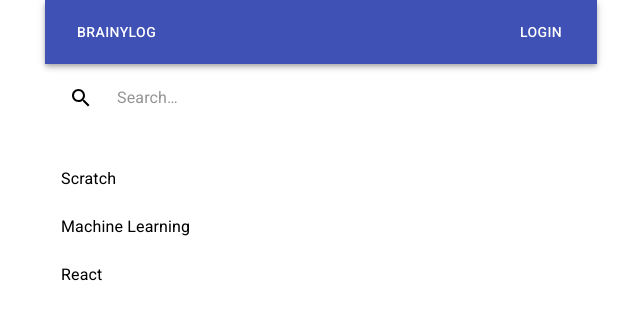
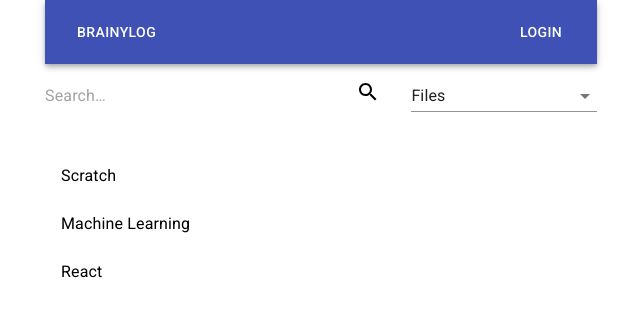
Before and after one commit to thehamzarocks/brainy-web, a React (Create React App) app in the folder brainyweb/: page /start in a window 1280 px wide. Shown: the top 320 px of the page, without its empty margins (319-959 px from the left). Built offline with nearby package versions, Linux system fonts and the light colour scheme.

Commit message:
adding scratchfile

```diff
--- a/brainyweb/src/App.js
+++ b/brainyweb/src/App.js
@@ -8,6 +8,7 @@ import { BrowserRouter as Router, Switch, Route } from "react-router-dom";
 import HomePageContent from "./HomePageContent";
 import Layout from "./Layout";
 import StartPage from "./StartPage";
+import ScratchFile from "./ScratchFile";
 
 const useStyles = makeStyles((theme) => ({
   root: {
@@ -40,6 +41,9 @@ function App() {
             <Route path="/start">
               <StartPage/>
             </Route>
+            <Route path="/scratchFile">
+              <ScratchFile/>
+            </Route>
             <Route path="/">
               <HomePageContent />
             </Route>
--- /dev/null
+++ b/brainyweb/src/ScratchFile.js
@@ -0,0 +1,65 @@
+import React from "react";
+import Button from "@material-ui/core/Button";
+import { makeStyles } from "@material-ui/core/styles";
+import { Typography } from "@material-ui/core";
+import TextField from "@material-ui/core/TextField";
+
+const useStyles = makeStyles(() => ({
+  fileHeader: {
+    display: "flex",
+    flexDirection: "row",
+  },
+  fileName: {
+    flexGrow: "1",
+  },
+  tags: {
+    flexGrow: "3",
+  },
+}));
+
+function ScatchFile() {
+  const classes = useStyles();
+
+  const [value, setValue] = React.useState("");
+
+  const handleChange = (event) => {
+    setValue(event.target.value);
+  };
+
+  return (
+    <React.Fragment>
+      <div className={classes.fileHeader}>
+        <div className={classes.fileName}>
+          <Typography variant="h5">Scratch File</Typography>
+        </div>
+        <div className={classes.tags}>
+          <Typography variant="h6">Tags: scratchfile</Typography>
+        </div>
+        <div>
+          <Button color="default">
+            Actions
+          </Button>
+        </div>
+        <div>
+          <Button color="primary">
+            Save
+          </Button>
+        </div>
+      </div>
+      <form className={classes.root} noValidate autoComplete="off">
+        <div>
+          <TextField
+          spellCheck="false"
+            fullWidth="true"
+            rows="30"
+            id="standard-multiline-flexible"
+            multiline
+            value={value}
+            onChange={handleChange}
+          />
+        </div>
+      </form>
+    </React.Fragment>
+  );
+}
+export default ScatchFile;
--- a/brainyweb/src/StartPage.js
+++ b/brainyweb/src/StartPage.js
@@ -1,138 +1,81 @@
 import React from "react";
-import Button from "@material-ui/core/Button";
-import AppBar from "@material-ui/core/AppBar";
-import Toolbar from "@material-ui/core/Toolbar";
-import { makeStyles, fade } from "@material-ui/core/styles";
+import { makeStyles } from "@material-ui/core/styles";
 import SearchIcon from "@material-ui/icons/Search";
 import InputBase from "@material-ui/core/InputBase";
-import FormControl from "@material-ui/core/FormControl";
 import Select from "@material-ui/core/Select";
-import InputLabel from "@material-ui/core/InputLabel";
-import FormHelperText from "@material-ui/core/FormHelperText";
-import NativeSelect from "@material-ui/core/NativeSelect";
-
 import List from "@material-ui/core/List";
 import ListItem from "@material-ui/core/ListItem";
-import ListItemIcon from "@material-ui/core/ListItemIcon";
 import ListItemText from "@material-ui/core/ListItemText";
-import Divider from "@material-ui/core/Divider";
-import InboxIcon from "@material-ui/icons/Inbox";
-import DraftsIcon from "@material-ui/icons/Drafts";
-
+import MenuItem from "@material-ui/core/MenuItem";
 import { Link } from "react-router-dom";
 
 const useStyles = makeStyles((theme) => ({
-  grow: {
-    flexGrow: 1,
+  searchBar: {
+    display: "flex",
+    flexDirection: "row",
+    justifyContent: "space-around",
+    marginTop: theme.spacing(2),
   },
-  menuButton: {
-    marginRight: theme.spacing(2),
-  },
-  title: {
-    display: "none",
-    [theme.breakpoints.up("sm")]: {
-      display: "block",
-    },
-  },
-  search: {
-    position: "relative",
-    borderRadius: theme.shape.borderRadius,
-    backgroundColor: fade(theme.palette.common.white, 0.15),
-    "&:hover": {
-      backgroundColor: fade(theme.palette.common.white, 0.25),
-    },
-    marginTop: theme.spacing(2),
-    marginRight: theme.spacing(2),
-    marginLeft: 0,
-    width: "100%",
-    [theme.breakpoints.up("sm")]: {
-      marginLeft: theme.spacing(3),
-      width: "auto",
-    },
+  searchInput: {
+    flexGrow: "4",
   },
   searchIcon: {
-    padding: theme.spacing(0, 0),
-    height: "100%",
-    position: "absolute",
-    pointerEvents: "none",
-    display: "flex",
-    alignItems: "center",
-    justifyContent: "center",
+    flexGrow: "1",
+  },
+  category: {
+    flexGrow: "4",
   },
   filesList: {
-      marginTop: theme.spacing(4),
-  },
-  formControl: {
-    margin: theme.spacing(1),
-    minWidth: 120,
-  },
-  selectEmpty: {
-    marginTop: theme.spacing(2),
-  },
-  inputRoot: {
-    color: "inherit",
-  },
-  inputInput: {
-    padding: theme.spacing(1, 1, 1, 0),
-    // vertical padding + font size from searchIcon
-    paddingLeft: `calc(1em + ${theme.spacing(4)}px)`,
-    transition: theme.transitions.create("width"),
-    width: "100%",
-    [theme.breakpoints.up("md")]: {
-      width: "20ch",
-    },
-  },
-  sectionDesktop: {
-    display: "none",
-    [theme.breakpoints.up("md")]: {
-      display: "flex",
-    },
-  },
-  sectionMobile: {
-    display: "flex",
-    [theme.breakpoints.up("md")]: {
-      display: "none",
-    },
+    marginTop: theme.spacing(4),
   },
 }));
 
 function StartPage() {
   const classes = useStyles();
 
-  const [state, setState] = React.useState({
-    age: "",
-    name: "hai",
-  });
+  const [searchType, setSearchType] = React.useState("Files");
 
   const handleChange = (event) => {
-    const name = event.target.name;
-    setState({
-      ...state,
-      [name]: event.target.value,
-    });
+    setSearchType(event.target.value);
   };
 
   return (
     <React.Fragment>
-      <div className={classes.search}>
-        <div className={classes.searchIcon}>
-          <SearchIcon />
-        </div>
+      <div className={classes.searchBar}>
         <InputBase
           placeholder="Search…"
+          className={classes.searchInput}
           classes={{
             root: classes.inputRoot,
             input: classes.inputInput,
           }}
           inputProps={{ "aria-label": "search" }}
         />
-        <div className={classes.grow} />
+        <div className={classes.searchIcon}>
+          <SearchIcon />
+        </div>
+        <Select
+          labelId="demo-simple-select-label"
+          id="demo-simple-select"
+          value={searchType}
+          onChange={handleChange}
+          className={classes.category}
+        >
+          <MenuItem value={"Files"}>Files</MenuItem>
+          <MenuItem value={"Tags"}>Tags</MenuItem>
+          <MenuItem value={"Tasks"}>Tasks</MenuItem>
+          <MenuItem value={"Content"}>Content</MenuItem>
+          <MenuItem value={"Any"}>Any</MenuItem>
+        </Select>
       </div>
       <div className={classes.filesList}>
-        <List component="nav" aria-label="main mailbox folders">
-          <ListItem button>
-            <ListItemText primary="Scratch" />
-          </ListItem>
+        <List component="nav" aria-label="files list">
+            <ListItem
+            component={Link}
+            to={"/scratchFile"}
+            button>
+              <ListItemText primary="Scratch" />
+            </ListItem>
           <ListItem button>
             <ListItemText primary="Machine Learning" />
           </ListItem>
```
